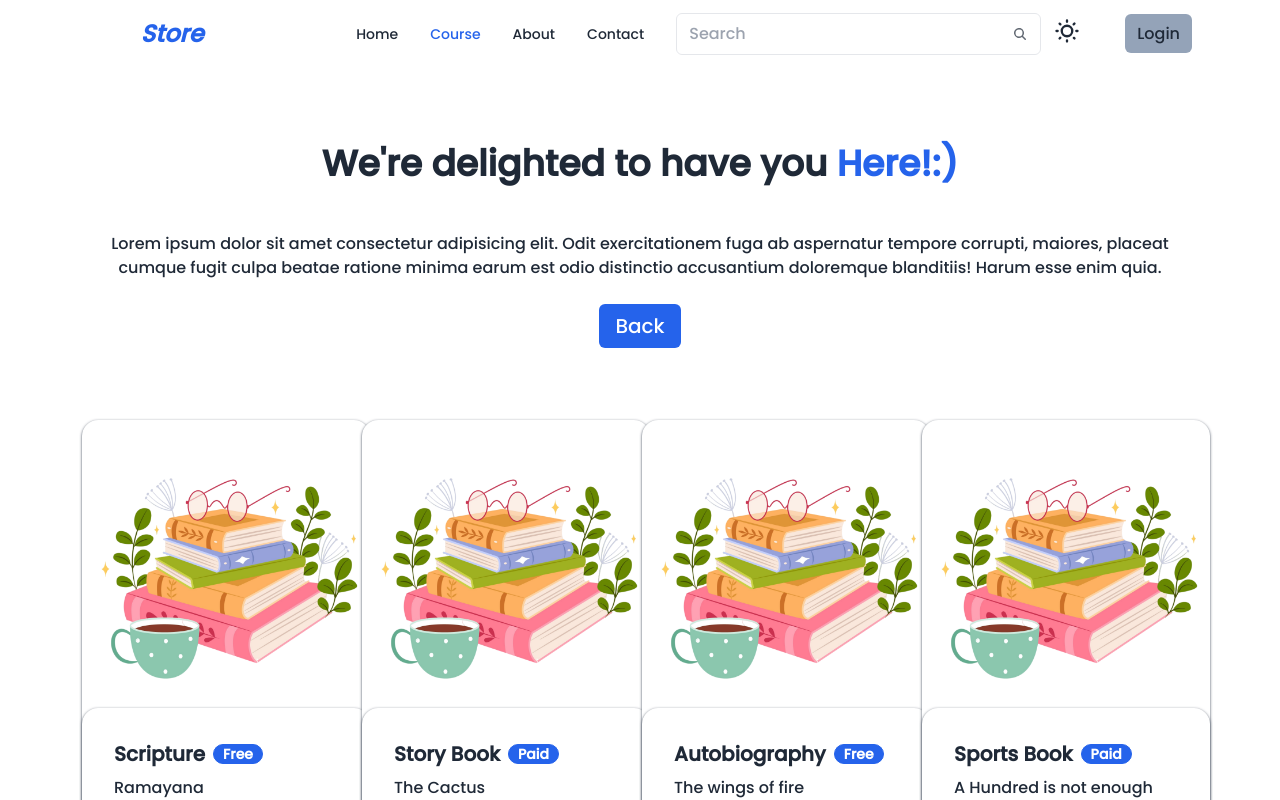
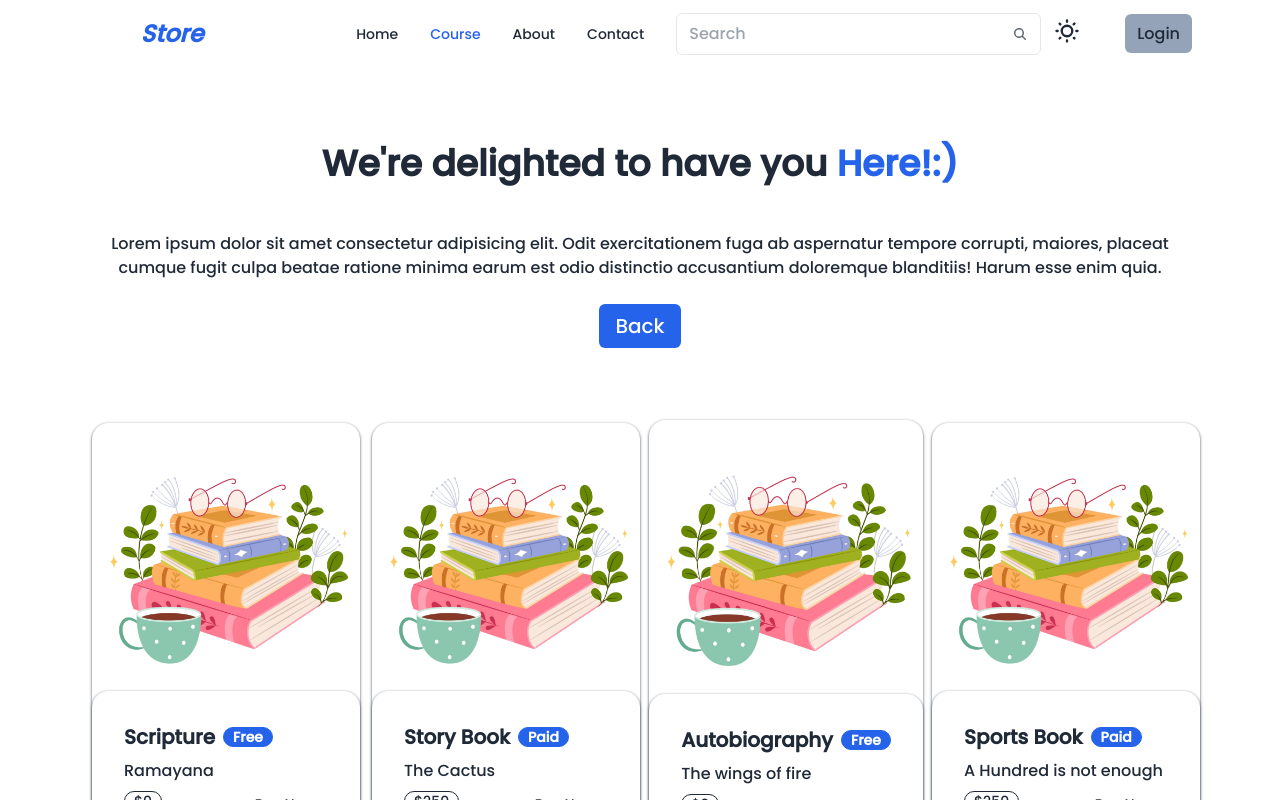
Before and after one commit to Ajoy-paul11/Book-Store-Project, a React app in the folder frontend/: page /course in a window 1280 px wide. Shown: the top 800 px of the page. Built offline with nearby package versions, Linux system fonts and the light colour scheme; the HTML template or start-up script is replaced by a standard one.

Commit message:
"Updated CSS classes in Cards and CourseComponent components"

```diff
--- a/frontend/src/components/Cards.jsx
+++ b/frontend/src/components/Cards.jsx
@@ -5,7 +5,7 @@ function Cards({ item, className }) {
     <>
       <div className=" my-6 pl-3">
         <div
-          className={`card bg-base-100 shadow shadow-gray-600 hover:scale-105 duration-500 w-72 md:${className}`}
+          className={`card bg-base-100 shadow shadow-gray-600 hover:scale-105 duration-300 lg:${className}`}
         >
           <figure>
             <img src={item.image} alt="card-image" />
--- a/frontend/src/components/CourseComponent.jsx
+++ b/frontend/src/components/CourseComponent.jsx
@@ -17,11 +17,11 @@ function CourseComponent() {
           cumque fugit culpa beatae ratione minima earum est odio distinctio
           accusantium doloremque blanditiis! Harum esse enim quia.
         </p>
-        <button className=" mt-6 px-2 py-1 md:px-4 md:py-2 bg-blue-600 text-white text-xl rounded-md">
+        <button className=" mt-6 px-2 py-1 md:px-4 md:py-2 bg-blue-600 text-white text-xl rounded-md hover:bg-blue-800 duration-300">
           <Link to="/">Back</Link>
         </button>
       </div>
-      <div className=" mt-12 grid grid-cols-1 md:grid-cols-4 place-items-center">
+      <div className=" mt-12 grid grid-cols-1 md:grid-cols-4 place-items-center mb-4">
         {list.map((item) => (
           <Cards item={item} className={"w-72"} key={item.key} />
         ))}
```
